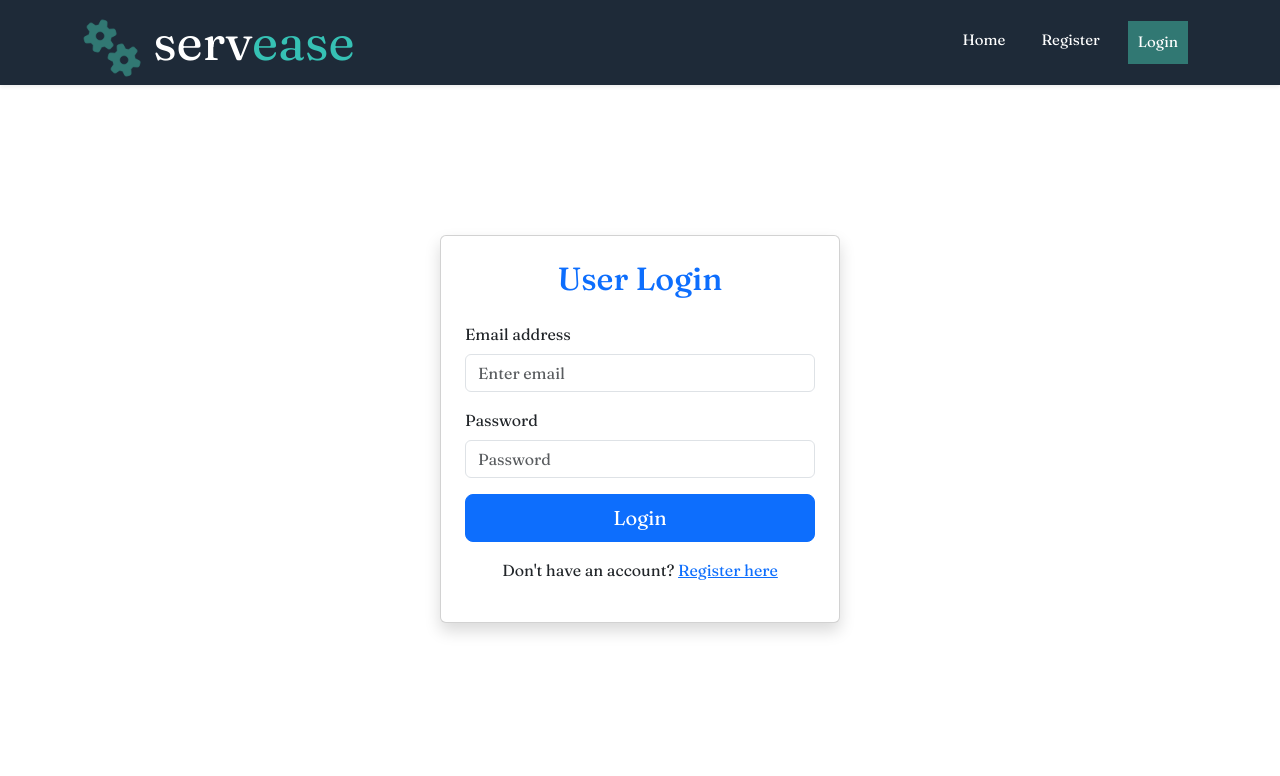
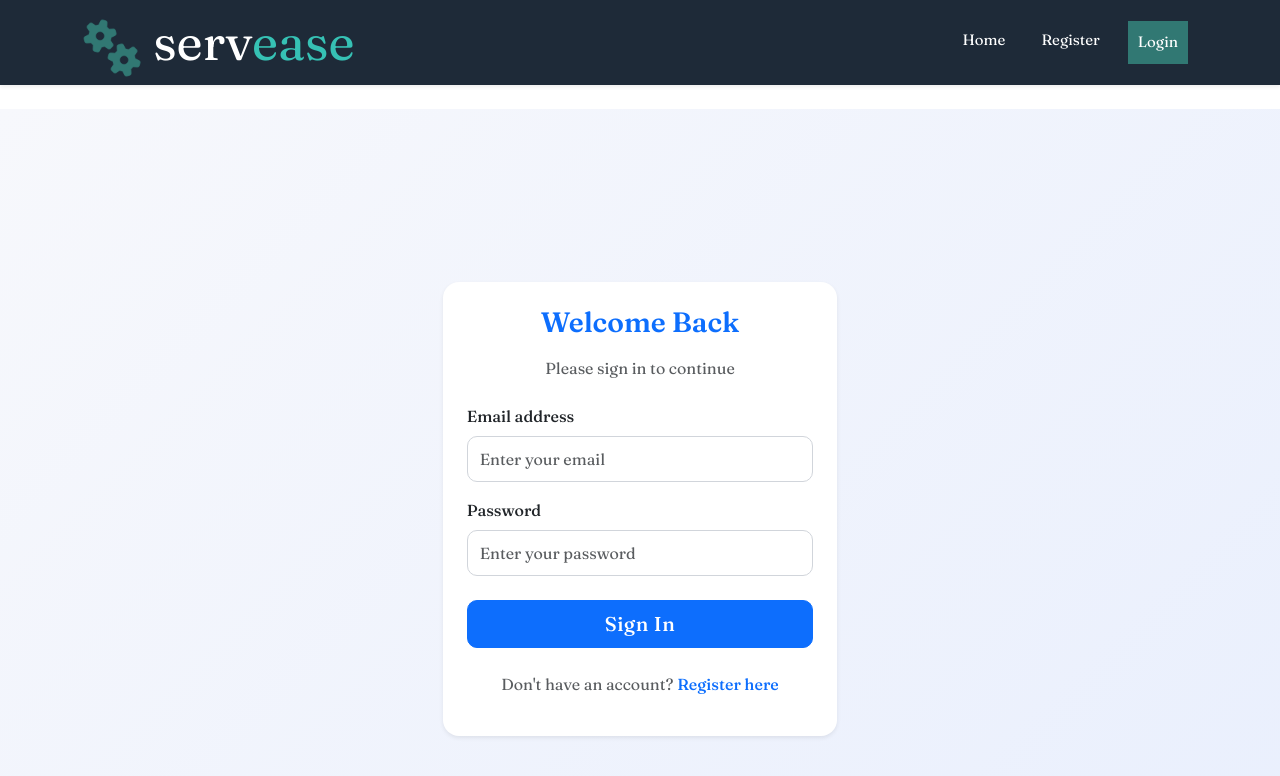
Before and after one commit to Prateek7075/ServEase, a React (Vite) app in the folder servease-frontend/: page /login in a window 1280 px wide. Shown: the top 776 px of the page. Built offline with nearby package versions, Linux system fonts and the light colour scheme.

Commit message:
Design Changes in Login page

```diff
--- a/servease-frontend/src/pages/Auth/Login.jsx
+++ b/servease-frontend/src/pages/Auth/Login.jsx
@@ -1,6 +1,6 @@
 // servease-frontend/src/pages/Auth/Login.jsx
 import React, { useState, useContext, useEffect } from 'react';
-import { Form, Button, Container, Card } from 'react-bootstrap';
+import { Form, Button, Container, Card, Row, Col } from 'react-bootstrap';
 import { AuthContext } from '../../context/AuthContext';
 import { useNavigate } from 'react-router-dom';
 
@@ -14,14 +14,10 @@ const Login = () => {
     const { login, isAuthenticated, user } = useContext(AuthContext);
     const navigate = useNavigate();
 
-    // Redirect logic: If already authenticated, redirect to the appropriate home page
     useEffect(() => {
         if (isAuthenticated) {
-            if (user.role === 'Needy') {
-                navigate('/needy/home');
-            } else if (user.role === 'Provider') {
-                navigate('/provider/home');
-            }
+            if (user.role === 'Needy') navigate('/needy/home');
+            else if (user.role === 'Provider') navigate('/provider/home');
         }
     }, [isAuthenticated, user, navigate]);
 
@@ -29,50 +25,103 @@ const Login = () => {
 
     const onSubmit = async e => {
         e.preventDefault();
-        const success = await login({ email, password });
-        // The useEffect hook handles navigation upon successful login
+        await login({ email, password });
     };
 
     return (
-        <Container className="d-flex justify-content-center align-items-center" style={{ minHeight: '80vh' }}>
-            <Card style={{ width: '25rem' }} className="p-4 shadow">
-                <h2 className="text-center mb-4 text-primary">User Login</h2>
+        <Container
+            fluid
+            className="d-flex justify-content-center align-items-center"
+            style={{
+                minHeight: '100vh',
+                background: 'linear-gradient(135deg, #f7f8fc 0%, #e9effd 100%)',
+            }}
+        >
+            <Row className="w-100 justify-content-center">
+                <Col xs={11} sm={8} md={6} lg={4}>
+                    <Card
+                        className="p-4 border-0 shadow-sm"
+                        style={{
+                            borderRadius: '16px',
+                            backgroundColor: '#ffffff',
+                        }}
+                    >
+                        <h3 className="text-center mb-3" style={{ color: '#0d6efd', fontWeight: '600' }}>
+                            Welcome Back
+                        </h3>
+                        <p className="text-center text-muted mb-4">
+                            Please sign in to continue
+                        </p>
+
                         <Form onSubmit={onSubmit}>
                             <Form.Group className="mb-3" controlId="formBasicEmail">
-                        <Form.Label>Email address</Form.Label>
+                                <Form.Label style={{ fontWeight: '500' }}>Email address</Form.Label>
                                 <Form.Control
                                     type="email"
-                            placeholder="Enter email"
+                                    placeholder="Enter your email"
                                     name="email"
                                     value={email}
                                     onChange={onChange}
                                     required
+                                    style={{
+                                        borderRadius: '10px',
+                                        padding: '10px 12px',
+                                        border: '1px solid #d1d5db',
+                                    }}
                                 />
                             </Form.Group>
 
                             <Form.Group className="mb-3" controlId="formBasicPassword">
-                        <Form.Label>Password</Form.Label>
+                                <Form.Label style={{ fontWeight: '500' }}>Password</Form.Label>
                                 <Form.Control
                                     type="password"
-                            placeholder="Password"
+                                    placeholder="Enter your password"
                                     name="password"
                                     value={password}
                                     onChange={onChange}
                                     minLength="6"
                                     required
+                                    style={{
+                                        borderRadius: '10px',
+                                        padding: '10px 12px',
+                                        border: '1px solid #d1d5db',
+                                    }}
                                 />
                             </Form.Group>
 
-                    <div className="d-grid gap-2">
-                        <Button variant="primary" type="submit" size="lg">
-                            Login
+                            <div className="d-grid gap-2 mt-4">
+                                <Button
+                                    variant="primary"
+                                    type="submit"
+                                    size="lg"
+                                    style={{
+                                        borderRadius: '10px',
+                                        fontWeight: '500',
+                                        letterSpacing: '0.5px',
+                                        transition: '0.3s ease',
+                                    }}
+                                >
+                                    Sign In
                                 </Button>
                             </div>
                         </Form>
-                <p className="mt-3 text-center">
-                    Don't have an account? <a href="/register">Register here</a>
+
+                        <p className="mt-4 text-center text-muted">
+                            Don't have an account?{' '}
+                            <a
+                                href="/register"
+                                style={{
+                                    color: '#0d6efd',
+                                    textDecoration: 'none',
+                                    fontWeight: '500',
+                                }}
+                            >
+                                Register here
+                            </a>
                         </p>
                     </Card>
+                </Col>
+            </Row>
         </Container>
     );
 };
```
Lines whose indentation alone changed are shown as unchanged.
